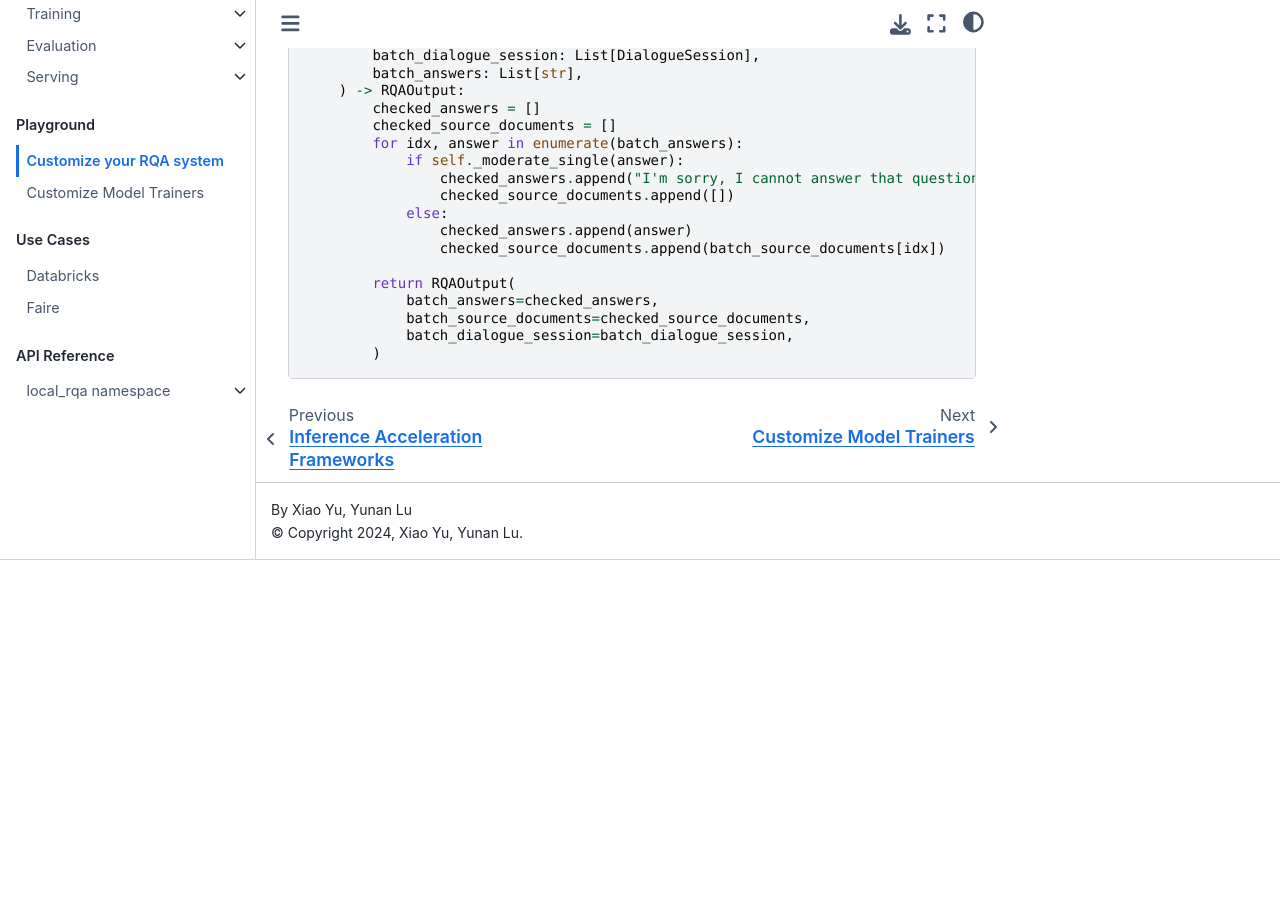
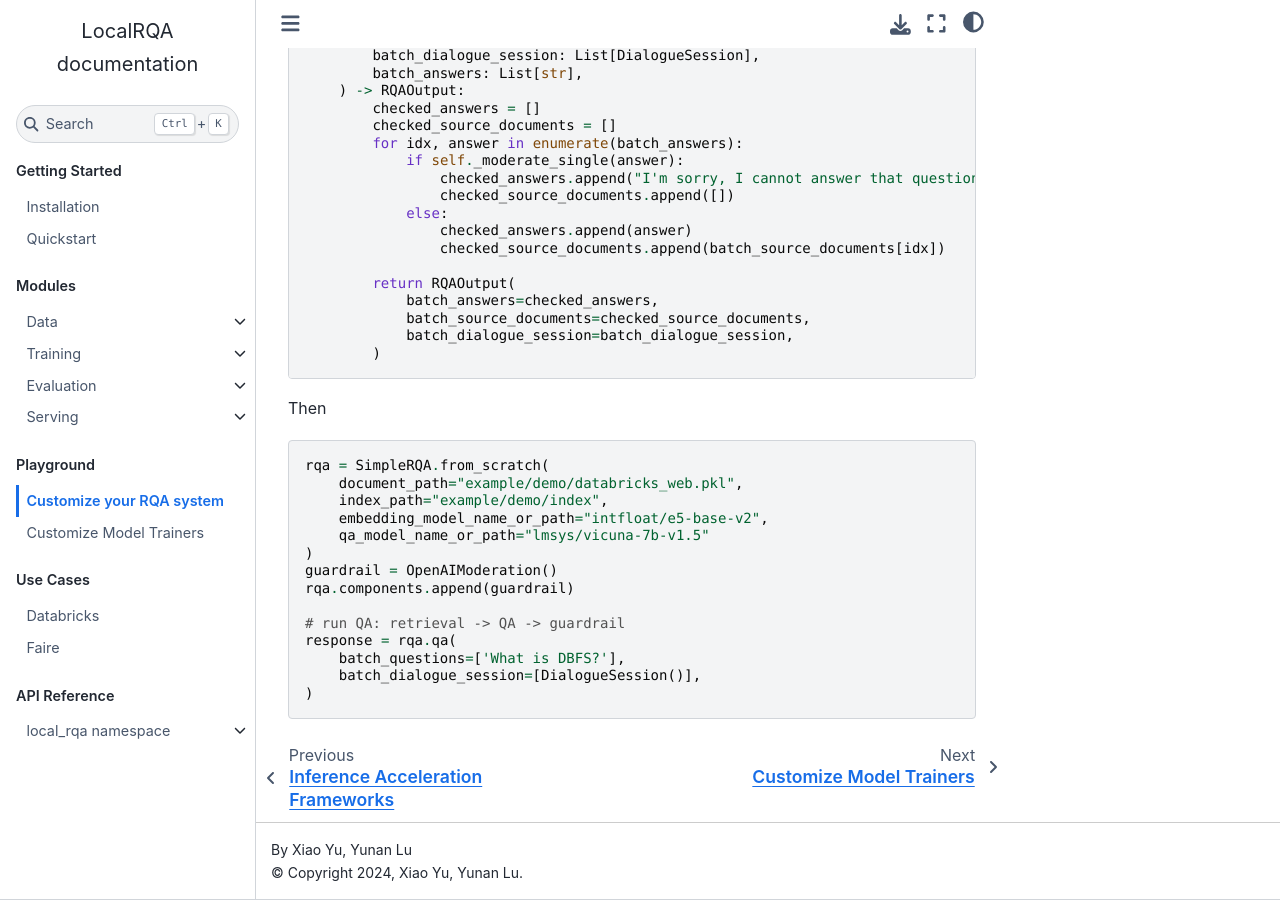
Before and after one commit to jasonyux/LocalRQA, a Sphinx documentation site: the page built from docs/playground/custom_rqa.rst, in a window 1280 px wide and 900 px high, scrolled down 682 px. Built offline with Sphinx 7.4.7 and the Sphinx Book theme 1.1.4, drawn with Linux system fonts in a browser that asks for light colours; before the commit the page ends 1242 px from its top, so only the background shows below that.

Commit message:
removed dockerfile and added more sketch to customization

```diff
--- a/docs/playground/custom_rqa.rst
+++ b/docs/playground/custom_rqa.rst
@@ -59,3 +59,23 @@ Customize your RQA system
                 batch_source_documents=checked_source_documents,
                 batch_dialogue_session=batch_dialogue_session,
             )
+
+
+Then
+
+.. code-block:: python
+
+    rqa = SimpleRQA.from_scratch(
+        document_path="example/demo/databricks_web.pkl",
+        index_path="example/demo/index",
+        embedding_model_name_or_path="intfloat/e5-base-v2",
+        qa_model_name_or_path="lmsys/vicuna-7b-v1.5"
+    )
+    guardrail = OpenAIModeration()
+    rqa.components.append(guardrail)
+
+    # run QA: retrieval -> QA -> guardrail
+    response = rqa.qa(
+        batch_questions=['What is DBFS?'],
+        batch_dialogue_session=[DialogueSession()],
+    )
```
Also changed, not shown: 1 other file.
